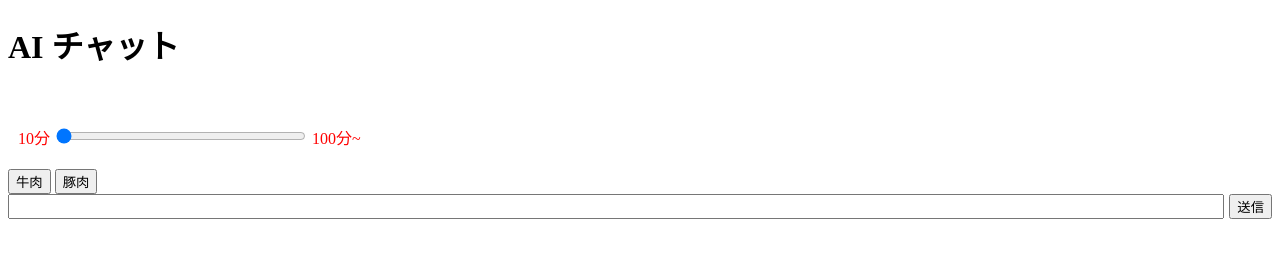
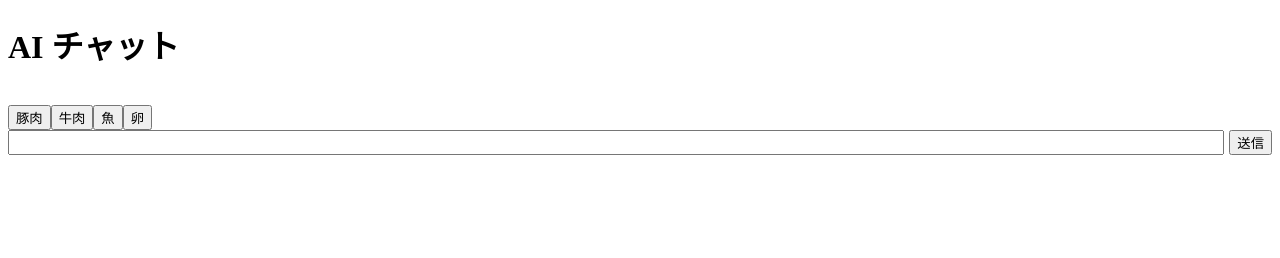
Before and after one commit to ut-code/coeteco-hack2-teamD, a website: page public/index.html in a window 1280 px wide. Drawn offline with Linux system fonts and the light colour scheme.

Commit message:
食材の配列からボタン要素を作成

```diff
--- a/public/index.html
+++ b/public/index.html
@@ -19,15 +19,8 @@
             </li>
           </template>
     </ul>
-    <div id="cook-time">
-      10分
-      <input type="range" min="0" max="100" value="0" step="10" id="cook-time-slider">
-      100分~
-    </div>
-    </ul>
-    <button>牛肉</button>
-    <button>豚肉</button>
-     <form id="input-form">
+    <div id="selectButton"></div>
+      <form id="input-form">
         <input id="prompt-text-input" />
         <button type="submit">送信</button>
       </form>
--- a/public/script.js
+++ b/public/script.js
@@ -53,6 +53,17 @@ async function postChat(request) {
     return await response.json();
   }
 
+
+const createButton = document.getElementById("selectButton");
+const buttonElement = ["豚肉", "牛肉", "魚", "卵"];
+
+buttonElement.forEach((food) => {
+  const newButton = document.createElement("button");
+  newButton.textContent = food;
+  newButton.type = "button";
+  createButton.appendChild(newButton);
+});
+
 const buttons = document.querySelectorAll("button")
 buttons.forEach(button => {button.addEventListener('click', function(){
   buttonText = button.textContent || button.innerText;
```
